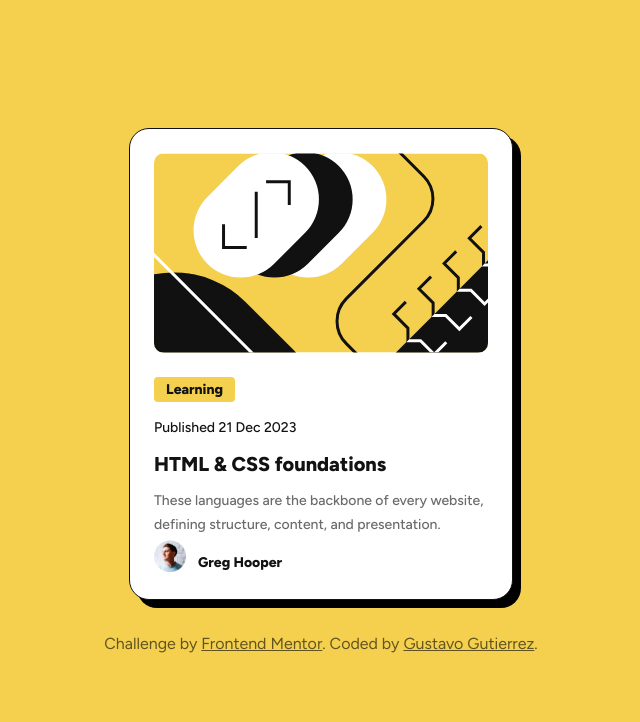
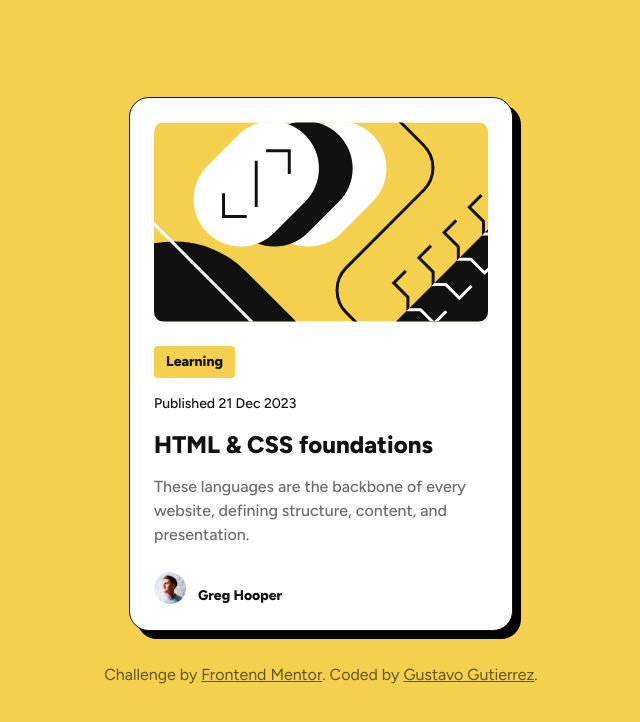
Before and after one commit to gustavo2023/blog-preview-card, a plain HTML site: page index.html in a window 1280 px wide. Shown: the whole page, without its empty margins (319-959 px from the left). Drawn offline with Linux system fonts and the light colour scheme.

Commit message:
update changes

```diff
--- a/index.html
+++ b/index.html
@@ -23,7 +23,6 @@
   </head>
   <body>
     <main>
-      <div id="container">
       <div class="card" id="card">
         <img
           src="./assets/images/illustration-article.svg"
@@ -38,6 +37,7 @@
             These languages are the backbone of every website, defining
             structure, content, and presentation.
           </p>
+        </div>
         <div class="author-info">
           <img
             src="./assets/images/image-avatar.webp"
@@ -45,8 +45,6 @@
             class="userpic"
           />
           <p class="author-name">Greg Hooper</p>
-            </div>
-          </div>
         </div>
       </div>
     </main>
--- a/style.css
+++ b/style.css
@@ -102,18 +102,16 @@ body {
   justify-content: center;
   align-items: center;
   background-color: var(--color-yellow);
-  font-family: 'Figtree', sans-serif;
-}
-
-#container {
-  max-width: 24rem;
+  font-family: "Figtree", sans-serif;
 }
 
 .card {
+  max-width: 24rem;
   display: flex;
   flex-direction: column;
+  align-items: flex-start;
+  gap: 1.5rem;
   padding: 1.5rem;
-  gap: 1.5rem;
   border-radius: 1.25rem;
   border: 1px solid var(--color-gray-950, #111);
   background: var(--color-white, #fff);
@@ -129,6 +127,9 @@ body {
 }
 
 .info-container {
+  display: flex;
+  flex-direction: column;
+  align-items: flex-start;
   line-height: 150%;
 }
 
@@ -149,7 +150,7 @@ body {
 
 .title {
   color: var(--color-gray-950);
-  font-size: 1.25rem;
+  font-size: 1.5rem;
   font-weight: 800;
   transition: color 0.5s ease-out allow-discrete;
   cursor: default;
@@ -165,7 +166,7 @@ body {
 
 .description {
   color: var(--color-gray-500);
-  font-size: 0.875rem;
+  font-size: 1rem;
   font-weight: 500;
 }
 
@@ -184,6 +185,7 @@ body {
   color: var(--color-gray-950);
   font-size: 0.875rem;
   font-weight: 800;
+  line-height: 150%;
 }
 
 footer {
```
Lines whose indentation alone changed are shown as unchanged.
